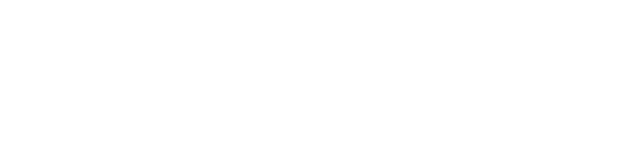
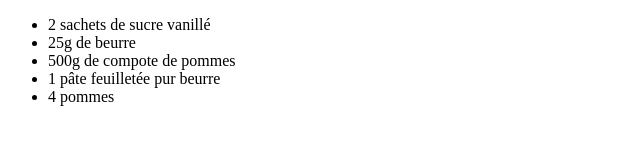
Before and after one commit to TRIGianni/LivreRecettes, a plain HTML site: page recettes/tarteAuxPommes.html in a window 1280 px wide. Shown: the whole page, without its empty margins (0-640 px from the left). Drawn offline with Linux system fonts and the light colour scheme.

Commit message:
Ajouté les ingrédients de la tarte aux pommmes

```diff
--- a/recettes/tarteAuxPommes.html
+++ b/recettes/tarteAuxPommes.html
@@ -5,6 +5,13 @@
     <title>Tarte aux pommes</title>
 </head>
 <body>
-
+    <ul>
+    <li>2 sachets de sucre vanillé</li>
+    <li>25g de beurre</li>
+    <li>500g de compote de pommes</li>
+    <li>1 pâte feuilletée pur beurre</li>
+    <li>4 pommes
+</li>
+</ul>
 </body>
 </html>
```
